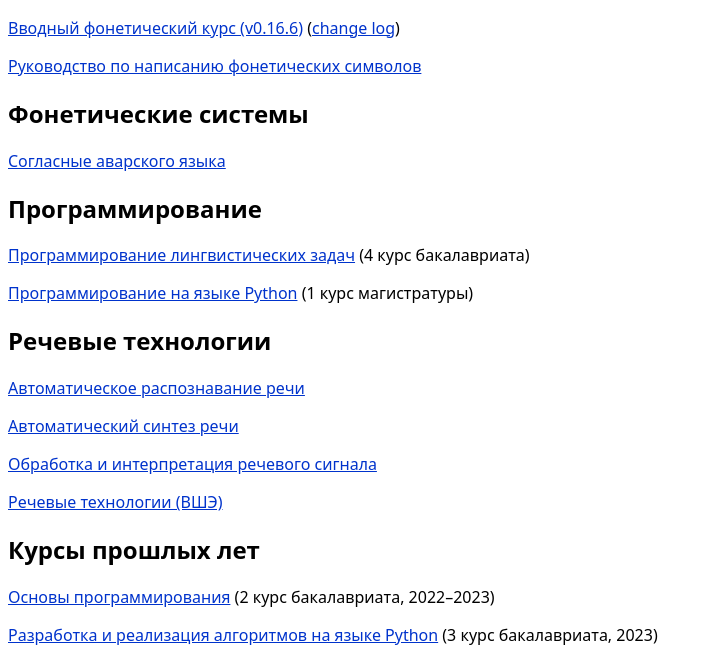
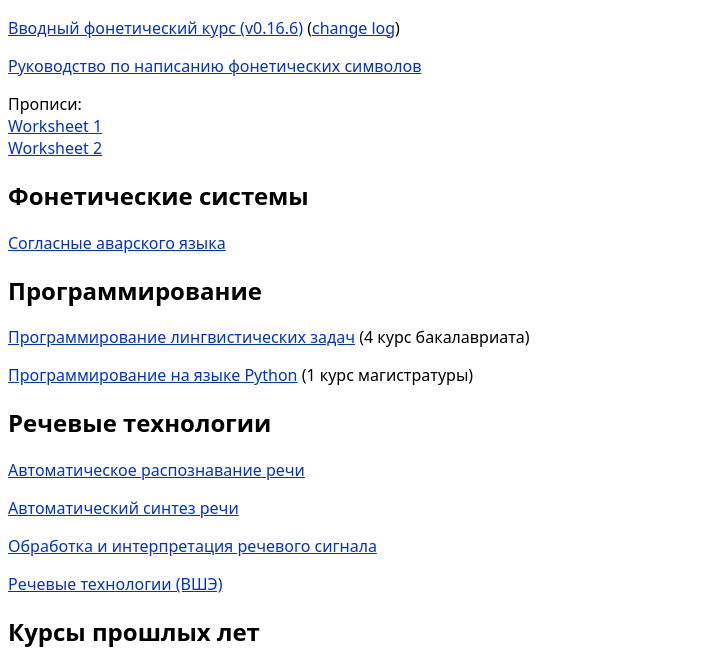
Before and after one commit to PKholyavin/pkholyavin.github.io, a plain HTML site: page index.html in a window 1280 px wide. Shown: the part 122-785 px from the top of the page, without its empty margins (0-713 px from the left). Drawn offline with Linux system fonts and the light colour scheme.

Commit message:
worksheets 1,2

```diff
--- a/index.html
+++ b/index.html
@@ -44,6 +44,12 @@
     </p>
     <p>
         <a href="Transcription handwriting manual.pdf">Руководство по написанию фонетических символов</a>
+    </p>
+    <p>
+        Прописи:<br>
+        <a href="worksheet1.png">Worksheet 1</a>
+        <br>
+        <a href="worksheet2.png">Worksheet 2</a>
     </p>
 
     <h2>Фонетические системы</h2>
```
Also changed, not shown: worksheet1.png (added), worksheet2.png (added).
